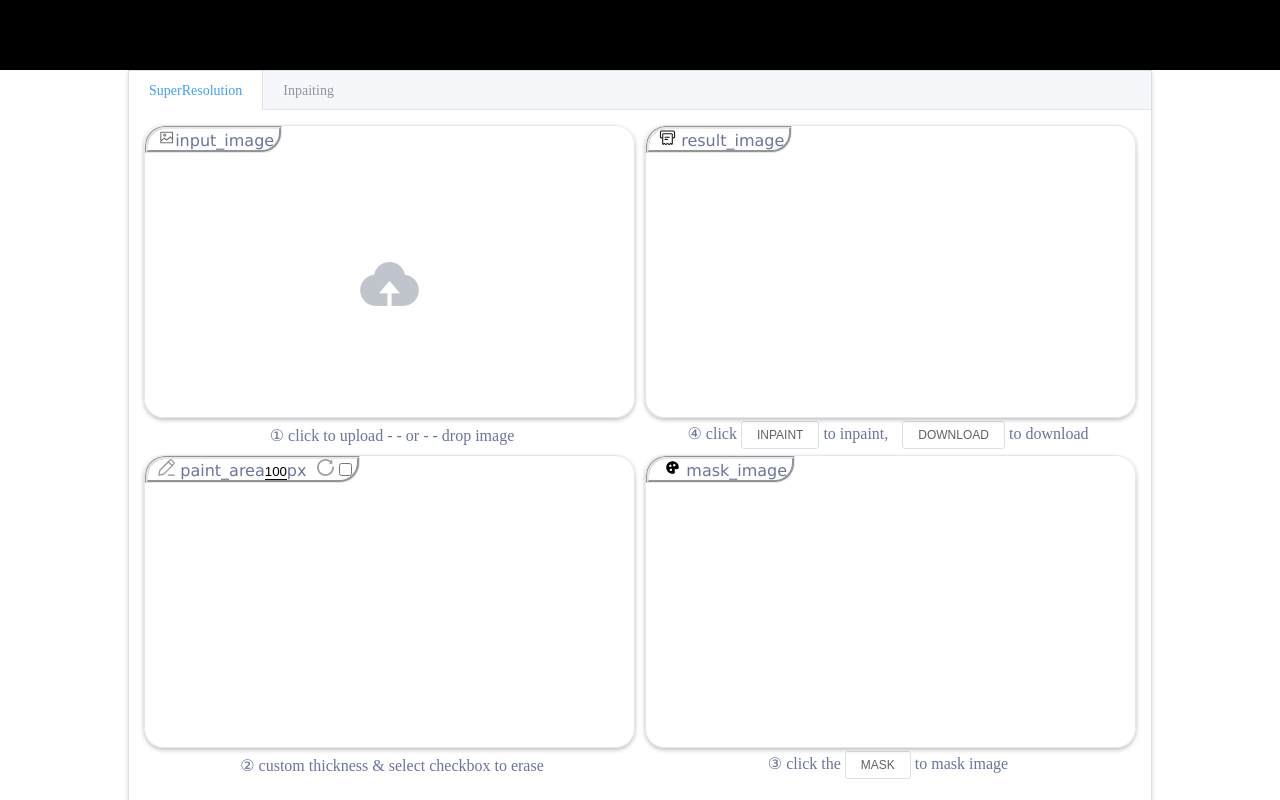
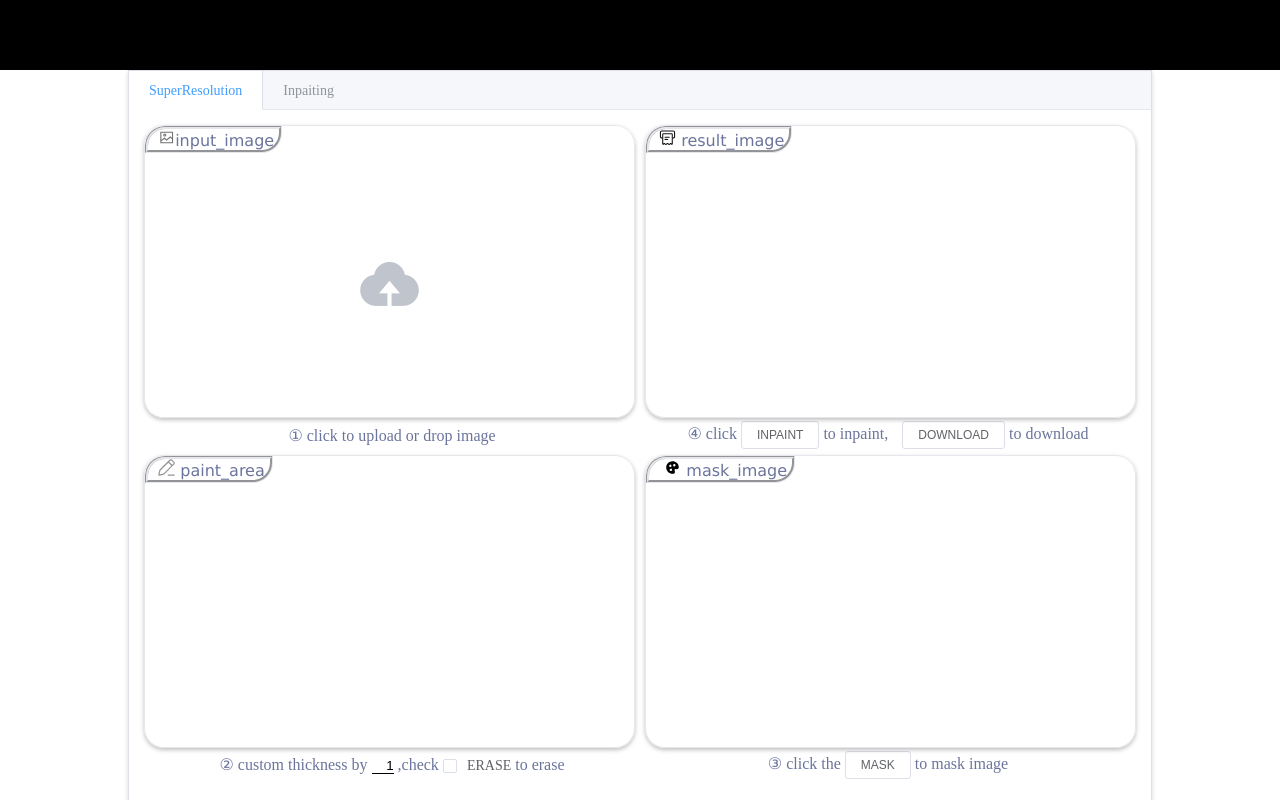
Before and after one commit to Hydrageno/gexplore, a Vue app: page / in a window 1280 px wide. Shown: the top 800 px of the page. Built offline with nearby package versions, Linux system fonts and the light colour scheme.

Commit message:
re: rectify paint-components style.

```diff
--- a/src/components/function-unit/SuperResolution.vue
+++ b/src/components/function-unit/SuperResolution.vue
@@ -6,7 +6,7 @@
             <result-img class="resultImgSRArea"></result-img>
         </div>
         <div class="columnInterval">
-            <div class="preImgDescriptionText">① click to upload - - or - - drop image</div>
+            <div class="preImgDescriptionText">① click to upload  or drop image</div>
             <div class="resultImgDescriptionText">
                 ④ click
                 <el-button size="mini" @click="resultGenerator()">INPAINT</el-button>
@@ -15,16 +15,30 @@
                  to download </div>
         </div>
         <div class="PMPair">
-            <paint-img class="paintImgSRArea"></paint-img>
+            <paint-img class="paintImgSRArea" v-bind:eraseMode="eraseModeChecked" v-bind:lineWidth="customlineWidth"></paint-img>
             <div class="rowInterval"></div>
             <mask-img class="maskImgSRArea"></mask-img>
         </div>
         <div class="columnInterval">
-            <div class="paintImgDescriptionText">② custom thickness & select checkbox to erase</div>
+            <div class="paintImgDescriptionText">
+                ② custom thickness by
+                <!--custom handwriting line width
+                    pass this value to custom line width.
+                -->
+                <input class="lineWidthArea" v-model.number="customlineWidth" style="border: none; border-bottom: 1px solid black; width: 22px; text-align: right;">
+                ,check
+                <!--draw mode key value:
+                    eraseMode
+                    pass this value to select draw or erase function.
+                -->
+                <el-checkbox  v-model="eraseModeChecked" @change="activateErase()">ERASE</el-checkbox>
+                to erase
+            </div>
             <div class="resultImgDescriptionText">
                 ③ click the
                 <el-button size="mini" @click="maskGenerator()">MASK</el-button>
-                to mask image </div>
+                to mask image
+            </div>
         </div>
         <img-exaple-container class="imgExapleContainerSRArea"></img-exaple-container>
     </div>
@@ -48,11 +62,8 @@ export default{
     },
     data(){
         return {
-        tableData: [{
-          date: '2016-05-02',
-          name: 'seven',
-          address: 'German'
-        }]
+            eraseModeChecked: false, // pass the value to <paint-img> to activate erase mode or deactivate.
+            customlineWidth: 1, // pass the value to <paint-img> to custom line width.
       }
     },
     methods: {
@@ -61,6 +72,11 @@ export default{
         },
         downloadResult: function(){
             console.log("download")
+        },
+        activateErase(){
+            //test function
+            //simply examine the ${eraseModeChecked} value
+            console.log(this.eraseModeChecked);
         },
         maskGenerator:function(){
             console.log("mask")
--- a/src/components/img-container/PaintImg.vue
+++ b/src/components/img-container/PaintImg.vue
@@ -5,8 +5,7 @@
         >
         <user-guide>&nbsp;
             <img src="../../assets/pen.svg" height="17">
-            paint_area<input v-model.number="lineWidth" style="border: none; border-bottom: 1px solid black; width: 22px; text-align: right;">px&nbsp;
-            <img src="../../assets/erase.svg" height="17"> <input type="checkbox" height="17" v-model="eraseMode">&nbsp;
+            paint_area&nbsp;
         </user-guide>
         <canvas ref="canvas"
             @mousedown="startDrawing"
@@ -23,6 +22,7 @@ export default{
     components: {
         UserGuide
     },
+    props:['eraseMode', 'lineWidth'],
     data() {
         return {
             drawing: false,
@@ -30,9 +30,7 @@ export default{
             lastX: 0,
             lastY: 0,
             hue: 0,
-            lineWidth: 100,
             picPath: '../../assets/logo.png',
-            eraseMode: false,
         }
     },
     mounted() {
@@ -81,10 +79,6 @@ export default{
 @import "../../assets/ContainerStyle.less";
 .paintImgArea{
     cursor: crosshair;
-    display: flex;
-    flex-direction: column;
-    justify-content: center;
-    align-items: center;
     //background: url("../../assets/logo.png"); // test mode: test background image style
     background-repeat: no-repeat;
     background-size: 100% 100%;
--- a/src/main.js
+++ b/src/main.js
@@ -1,6 +1,6 @@
 import Vue from 'vue'
 import App from './App.vue'
-import {Button, Row, Tabs, TabPane, Table, TableColumn, Upload} from 'element-ui'
+import {Button, Row, Tabs, TabPane, Table, TableColumn, Upload, Checkbox} from 'element-ui'
 
 
 Vue.config.productionTip = false
@@ -11,6 +11,7 @@ Vue.component(TabPane.name, TabPane)
 Vue.component(Table.name, Table)
 Vue.component(TableColumn.name, TableColumn)
 Vue.component(Upload.name, Upload)
+Vue.component(Checkbox.name, Checkbox)
 
 
 new Vue({
```
